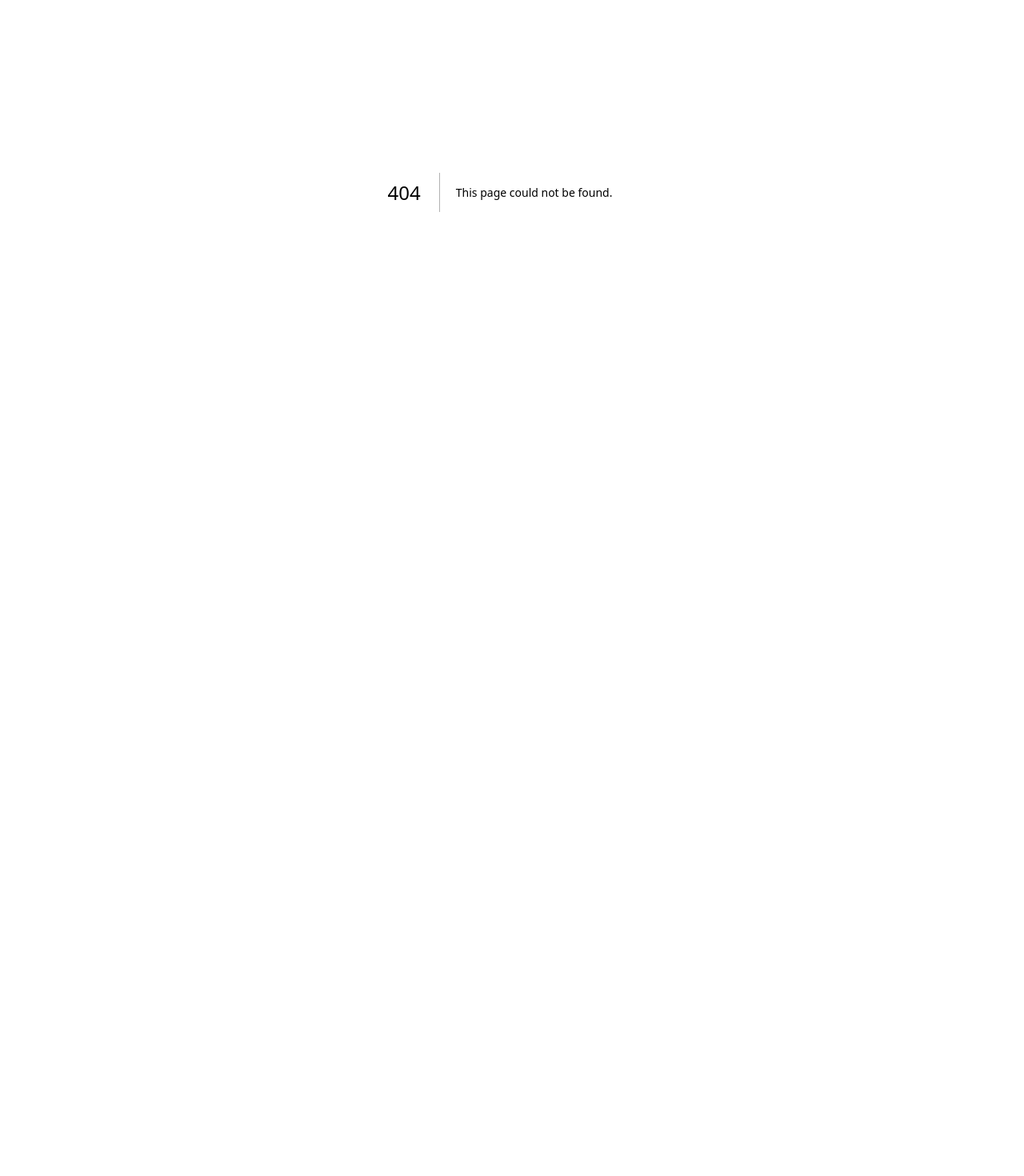
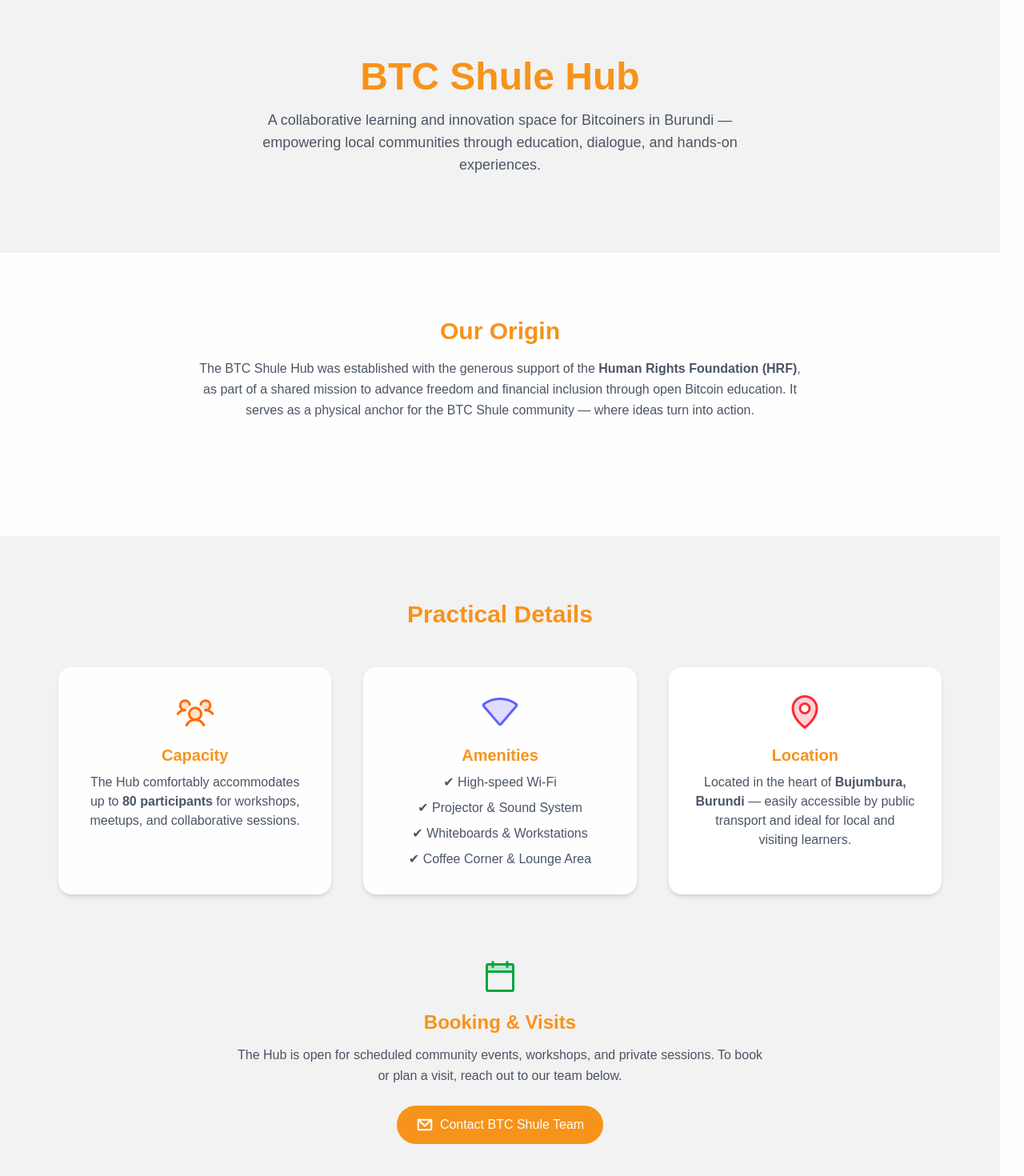
Before and after one commit to BTC-Shule/btc_shule_website, a Next.js app: page /btc-hub in a window 1280 px wide. Before the commit this address had no page. Shown: the part 160-1630 px from the top of the page at 80% size. Before the commit the page ends 800 px from the top, so only its background shows below. Built offline with nearby package versions, Linux system fonts and the light colour scheme.

Commit message:
feat: create btc-shule hub

```diff
--- /dev/null
+++ b/src/app/btc-hub/page.js
@@ -0,0 +1,181 @@
+"use client";
+
+import { motion } from "framer-motion";
+import {
+  MapPin,
+  UsersThree,
+  CalendarBlank,
+  WifiHigh,
+  EnvelopeSimple,
+} from "phosphor-react";
+import Footer from "@/components/Footer";
+import Navbar from "@/components/Navbar";
+import Link from "next/link";
+
+export default function BtcHubPage() {
+  return (
+    <>
+     <Navbar />
+        <main className="pt-[72px] md:pt-[136px] bg-gradient-to-b from-background to-gray-50">
+      {/* Hero Section */}
+      <section className="relative bg-foreground py-24">
+        <div className="max-w-6xl mx-auto px-6 text-center">
+          <motion.h1
+            initial={{ opacity: 0, y: -20 }}
+            animate={{ opacity: 1, y: 0 }}
+            transition={{ duration: 0.8 }}
+            className="text-4xl md:text-5xl font-extrabold text-primary"
+          >
+            BTC Shule Hub
+          </motion.h1>
+          <motion.p
+            initial={{ opacity: 0, y: 10 }}
+            animate={{ opacity: 1, y: 0 }}
+            transition={{ duration: 1 }}
+            className="mt-4 text-lg text-gray-600 max-w-2xl mx-auto"
+          >
+            A collaborative learning and innovation space for Bitcoiners in
+            Burundi — empowering local communities through education, dialogue,
+            and hands-on experiences.
+          </motion.p>
+        </div>
+      </section>
+
+      {/* Origin Section */}
+      <section className="py-20 bg-background">
+        <div className="max-w-5xl mx-auto px-6">
+          <motion.div
+            initial={{ opacity: 0 }}
+            whileInView={{ opacity: 1 }}
+            transition={{ duration: 0.8 }}
+            viewport={{ once: true }}
+            className="text-center mb-16"
+          >
+            <h2 className="text-3xl font-bold mb-4 text-primary">
+              Our Origin
+            </h2>
+            <p className="text-gray-600 max-w-3xl mx-auto leading-relaxed">
+              The BTC Shule Hub was established with the generous support of the{" "}
+              <strong>Human Rights Foundation (HRF)</strong>, as part of a
+              shared mission to advance freedom and financial inclusion through
+              open Bitcoin education. It serves as a physical anchor for the
+              BTC Shule community — where ideas turn into action.
+            </p>
+          </motion.div>
+        </div>
+      </section>
+
+      {/* Practical Details */}
+      <section className="py-20 bg-foreground">
+        <div className="max-w-6xl mx-auto px-6">
+          <motion.h2
+            initial={{ opacity: 0, y: -10 }}
+            whileInView={{ opacity: 1, y: 0 }}
+            transition={{ duration: 0.6 }}
+            viewport={{ once: true }}
+            className="text-3xl font-bold text-center mb-12 text-primary"
+          >
+            Practical Details
+          </motion.h2>
+
+          <div className="grid md:grid-cols-2 lg:grid-cols-3 gap-10">
+            {/* Capacity */}
+            <motion.div
+              initial={{ opacity: 0, y: 30 }}
+              whileInView={{ opacity: 1, y: 0 }}
+              transition={{ duration: 0.6 }}
+              viewport={{ once: true }}
+              className="bg-background p-8 rounded-2xl shadow-md text-center"
+            >
+              <UsersThree
+                size={48}
+                weight="duotone"
+                className="mx-auto mb-4 text-orange-500"
+              />
+              <h3 className="font-semibold text-xl mb-2 text-primary">Capacity</h3>
+              <p className="text-gray-600">
+                The Hub comfortably accommodates up to{" "}
+                <strong>80 participants</strong> for workshops, meetups, and
+                collaborative sessions.
+              </p>
+            </motion.div>
+
+            {/* Amenities */}
+            <motion.div
+              initial={{ opacity: 0, y: 30 }}
+              whileInView={{ opacity: 1, y: 0 }}
+              transition={{ duration: 0.7 }}
+              viewport={{ once: true }}
+              className="bg-background p-8 rounded-2xl shadow-md text-center"
+            >
+              <WifiHigh
+                size={48}
+                weight="duotone"
+                className="mx-auto mb-4 text-indigo-500"
+              />
+              <h3 className="font-semibold text-xl mb-2 text-primary">Amenities</h3>
+              <ul className="text-gray-600 space-y-2">
+                <li>✔ High-speed Wi-Fi</li>
+                <li>✔ Projector & Sound System</li>
+                <li>✔ Whiteboards & Workstations</li>
+                <li>✔ Coffee Corner & Lounge Area</li>
+              </ul>
+            </motion.div>
+
+            {/* Location */}
+            <motion.div
+              initial={{ opacity: 0, y: 30 }}
+              whileInView={{ opacity: 1, y: 0 }}
+              transition={{ duration: 0.8 }}
+              viewport={{ once: true }}
+              className="bg-white p-8 rounded-2xl shadow-md text-center"
+            >
+              <MapPin
+                size={48}
+                weight="duotone"
+                className="mx-auto mb-4 text-red-500"
+              />
+              <h3 className="font-semibold text-xl mb-2 text-primary">Location</h3>
+              <p className="text-gray-600">
+                Located in the heart of{" "}
+                <strong>Bujumbura, Burundi</strong> — easily accessible by
+                public transport and ideal for local and visiting learners.
+              </p>
+            </motion.div>
+          </div>
+
+          {/* Booking / Visit Info */}
+          <motion.div
+            initial={{ opacity: 0 }}
+            whileInView={{ opacity: 1 }}
+            transition={{ duration: 0.9 }}
+            viewport={{ once: true }}
+            className="mt-20 text-center"
+          >
+            <CalendarBlank
+              size={48}
+              weight="duotone"
+              className="mx-auto mb-4 text-green-600"
+            />
+            <h3 className="font-semibold text-2xl mb-3 text-primary">Booking & Visits</h3>
+            <p className="text-gray-600 max-w-2xl mx-auto leading-relaxed mb-6">
+              The Hub is open for scheduled community events, workshops, and
+              private sessions. To book or plan a visit, reach out to our team
+              below.
+            </p>
+
+            <Link
+              href="mailto:info@btcshule.org"
+              className="inline-flex items-center gap-2 bg-primary text-background px-6 py-3 rounded-full font-medium hover:bg-secondary-light transition-colors"
+            >
+              <EnvelopeSimple size={22} weight="bold" /> Contact BTC Shule Team
+            </Link>
+          </motion.div>
+        </div>
+      </section>
+    </main>
+    <Footer />
+    </>
+
+  );
+}
--- a/src/app/programs/circular-economy/page.tsx
+++ b/src/app/programs/circular-economy/page.tsx
@@ -4,6 +4,7 @@
 import Footer from "@/components/Footer";
 import Image from "next/image";
 import { motion } from "framer-motion";
+import DonateButton from "@/components/DonateButton";
 
 export default function CircularEconomyPage() {
   return (
@@ -433,6 +434,7 @@
             <p className="text-gray-600">
               Help BTC Shule expand this model to new villages across Africa.
             </p>
+            <DonateButton />
             <a
               href="https://geyser.fund/project/btcshule"
               target="_blank"
--- a/src/components/Events.tsx
+++ b/src/components/Events.tsx
@@ -10,7 +10,6 @@
   time?: string;
   location: string;
   description: string;
-  type: "upcoming" | "past";
 };
 
 const events: Event[] = [
@@ -20,7 +19,6 @@
     location: "Online",
     description:
       "A hackathon focused on building open-source Bitcoin tools for African communities.",
-    type: "past",
   },
   {
     title: "Bitcoin Basics Workshop – Gitega",
@@ -29,16 +27,6 @@
     location: "Gitega, Burundi",
     description:
       "Hands-on introduction to Bitcoin wallets, payments, and financial sovereignty.",
-    type: "upcoming",
-  },
-  {
-    title: "Merchants & Bitcoin Training – Ngozi",
-    date: "December 5, 2025",
-    time: "1:00 PM – 5:00 PM",
-    location: "Ngozi, Burundi",
-    description:
-      "Helping local merchants understand how to accept Bitcoin and integrate it in their businesses.",
-    type: "upcoming",
   },
 ];
 
@@ -55,9 +43,13 @@
 export default function Events() {
   const [showPast, setShowPast] = useState(false);
 
-  const filteredEvents = showPast
-    ? events
-    : events.filter((e) => e.type === "upcoming");
+  const now = new Date();
+
+  // Split automatically based on date
+  const pastEvents = events.filter((e) => new Date(e.date) < now);
+  const upcomingEvents = events.filter((e) => new Date(e.date) >= now);
+
+  const filteredEvents = showPast ? pastEvents : upcomingEvents;
 
   return (
     <section
@@ -100,8 +92,15 @@
 
         {/* Events Grid */}
         <div className="grid gap-10 lg:gap-12">
-          {filteredEvents.map((event, i) => {
+          {filteredEvents.length === 0 ? (
+            <p className="text-center text-gray-400">
+              No {showPast ? "past" : "upcoming"} events.
+            </p>
+          ) : (
+            filteredEvents.map((event, i) => {
               const dateObj = formatDate(event.date);
+              const isUpcoming = new Date(event.date) >= now;
+
               return (
                 <motion.div
                   key={i}
@@ -109,20 +108,19 @@
                   whileInView={{ opacity: 1, y: 0 }}
                   transition={{ duration: 0.8, delay: i * 0.1 }}
                   viewport={{ once: true }}
-
                   className="relative flex flex-col md:flex-row bg-white/10 backdrop-blur-md rounded-3xl shadow-lg hover:shadow-2xl hover:bg-white/20 overflow-hidden transition-all duration-500"
                 >
+                  {/* Date Section */}
                   <div className="md:w-1/5 flex md:flex-col md:justify-center items-center text-white p-6 md:p-0">
-                  <CalendarBlank size={40} weight="duotone" className="md:mb-2" />
-
-                  {/* Date + Month/Year container */}
-                  <div className="flex flex-row md:flex-col  justify-center gap-2 md:gap-1">
-                    {/* Date */}
+                    <CalendarBlank
+                      size={40}
+                      weight="duotone"
+                      className="md:mb-2"
+                    />
+                    <div className="flex flex-row md:flex-col justify-center gap-2 md:gap-1">
                       <div className="text-3xl font-bold text-center">
                         {typeof dateObj === "object" ? dateObj.day : event.date}
                       </div>
-
-                    {/* Month + Year stacked */}
                       <div className="flex flex-col items-start md:items-center">
                         <div className="uppercase text-sm tracking-widest">
                           {typeof dateObj === "object" ? dateObj.month : ""}
@@ -160,7 +158,7 @@
 
                   {/* CTA */}
                   <div className="md:w-1/5 flex items-center justify-center p-6 md:p-0">
-                  {event.type === "upcoming" ? (
+                    {isUpcoming ? (
                       <a
                         href="#rsvp"
                         className="inline-flex items-center gap-2 px-6 py-2.5 bg-primary text-white rounded-full font-semibold shadow-lg hover:shadow-xl hover:scale-105 transition-all duration-300"
@@ -178,7 +176,8 @@
                   </div>
                 </motion.div>
               );
-          })}
+            })
+          )}
         </div>
       </div>
     </section>
--- a/src/components/Features.tsx
+++ b/src/components/Features.tsx
@@ -83,7 +83,7 @@
           learning experiences.
         </p>
         <Link
-          href="/"
+          href="/btc-hub"
           className="inline-flex items-center gap-2 text-primary font-medium hover:underline hover:text-orange-500 transition-colors"
         >
           Learn More <ArrowRight size={18} weight="bold" />
```
Also changed, not shown: src/app/blog/[id]/page.tsx (line endings or trailing spaces). Lines whose indentation alone changed are shown as unchanged.
